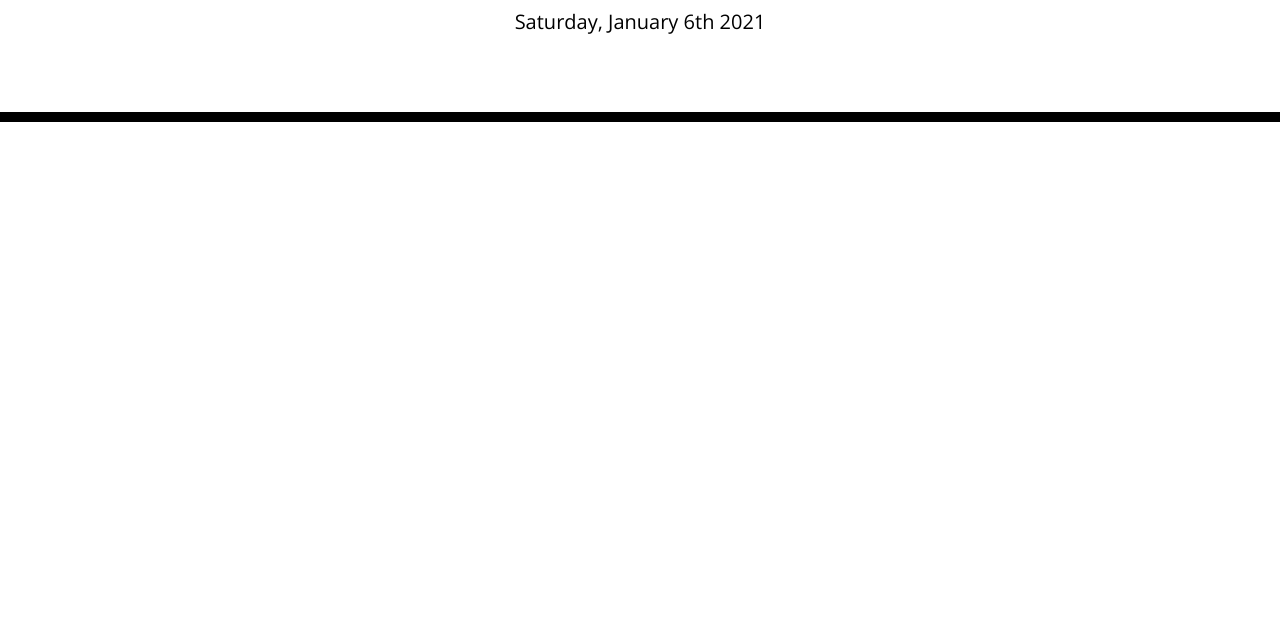
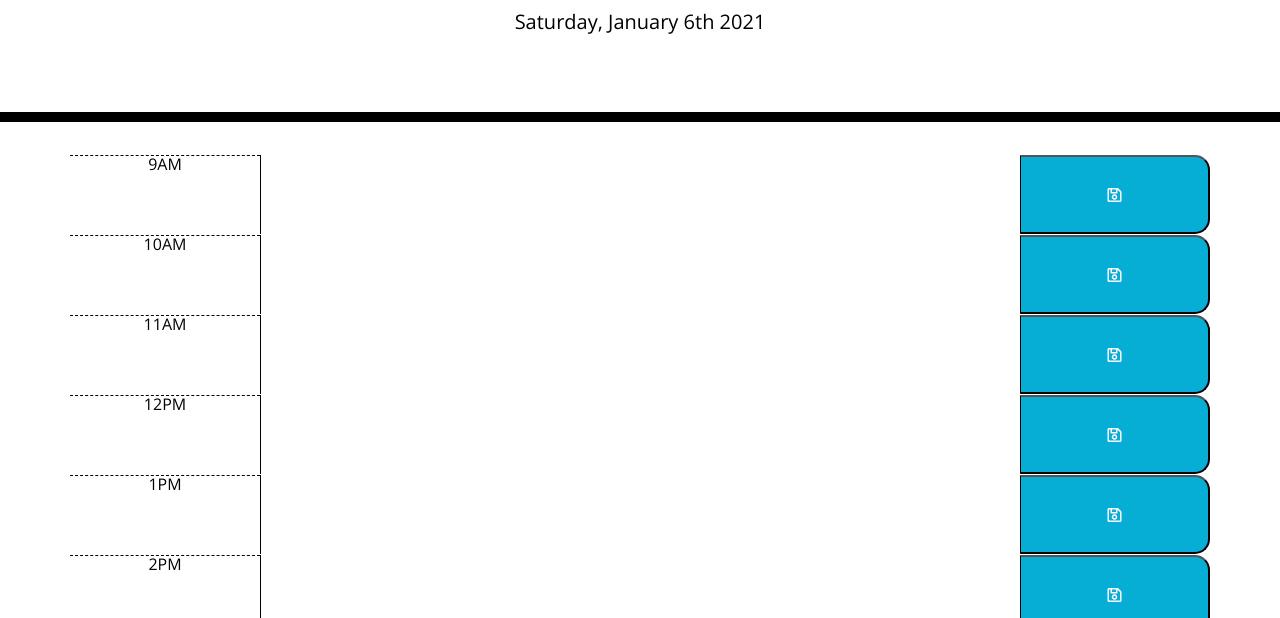
Before and after one commit to KannaVairavan/Work-Day-Scheduler, a plain HTML site: page index.html in a window 1280 px wide. Shown: the part 182-800 px from the top of the page. Drawn offline with nearby package versions, Linux system fonts and the light colour scheme.

Commit message:
create time block element for standard business hours

```diff
--- a/index.html
+++ b/index.html
@@ -30,15 +30,39 @@
     </header>
     <div class="container">
       <!-- Timeblocks go here -->
+      <form class="time-block" id="9AM">
+        <div class="row">
+          <p class="hour col-2">9AM</p>
+          <textarea class="col-8 description" id="FormInput"></textarea>
+          <button type="submit" data-event= "none" class="col-2 saveBtn"><i class="far fa-save"></i></button>
+        </div>
+      </form>
     </div>
 
     <script src="https://cdnjs.cloudflare.com/ajax/libs/jquery/3.2.1/jquery.min.js"></script>
     <script src="https://cdnjs.cloudflare.com/ajax/libs/moment.js/2.24.0/moment.min.js"></script>
     <script>
       const m = moment();
-      // console.log(m.format("dddd, MMMM do YYYY"));
+      // display current day
+       console.log(m.format("dddd, MMMM do YYYY"));
       var currentDate=m.format("dddd, MMMM do YYYY");
       $("#currentDay").text(currentDate);
+
+      // create time block element for standard business hours
+
+      let arrTime= ["10AM", "11AM", "12PM", "1PM", "2PM", "3PM", "4PM", "5PM"];
+
+        for (var i=0; i<arrTime.length; i++){
+            var TimeBlockEL= $("#9AM").clone();
+            TimeBlockEL.attr("id", arrTime[i]);
+            TimeBlockEL.children(".row");
+            TimeBlockEL.children(".row").children(".hour").text(arrTime[i]);
+            TimeBlockEL.appendTo(".container");
+
+        };
+
+
+
     </script>
   </body>
 </html>
--- a/style.css
+++ b/style.css
@@ -1,10 +1,10 @@
 body {
-  font-family: 'Open Sans', sans-serif;
+  font-family: "Open Sans", sans-serif;
   font-size: 16px;
   line-height: 1;
 }
 
-textarea{
+textarea {
   background: transparent;
   border: none;
   resize: none;
@@ -21,11 +21,11 @@ textarea{
   border-bottom: 10px solid black;
 }
 
-.description{
+.description {
   white-space: pre-wrap;
 }
 
-.time-block{
+.time-block {
   text-align: center;
   border-radius: 15px;
 }
@@ -33,7 +33,7 @@ textarea{
 .row {
   white-space: pre-wrap;
   height: 80px;
-  border-top: 1px solid white;;
+  border-top: 1px solid white;
 }
 
 .hour {
@@ -61,11 +61,11 @@ textarea{
   border-left: 1px solid black;
   border-top-right-radius: 15px;
   border-bottom-right-radius: 15px;
-  background-color: #06AED5;
+  background-color: #06aed5;
   color: white;
 }
 
 .saveBtn i:hover {
   font-size: 20px;
-  transition: all .3s ease-in-out;
+  transition: all 0.3s ease-in-out;
 }
```
